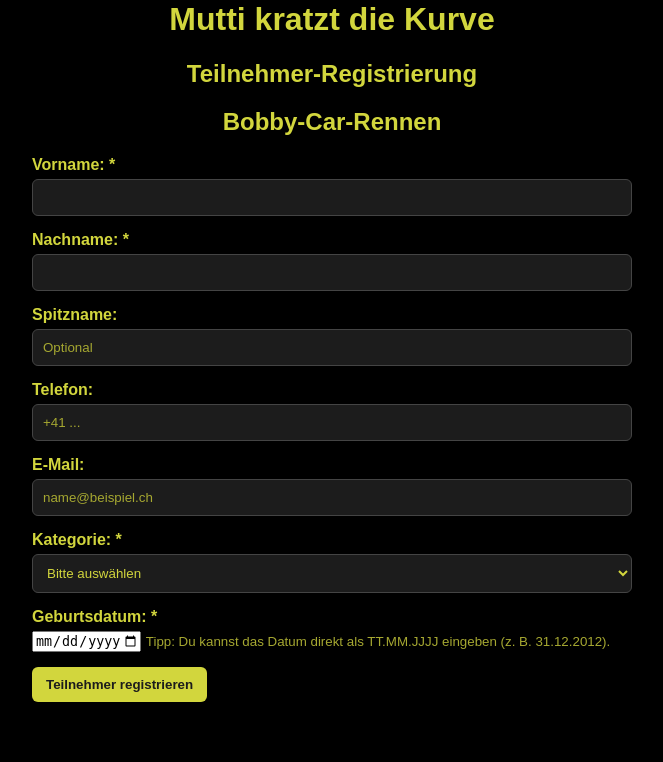
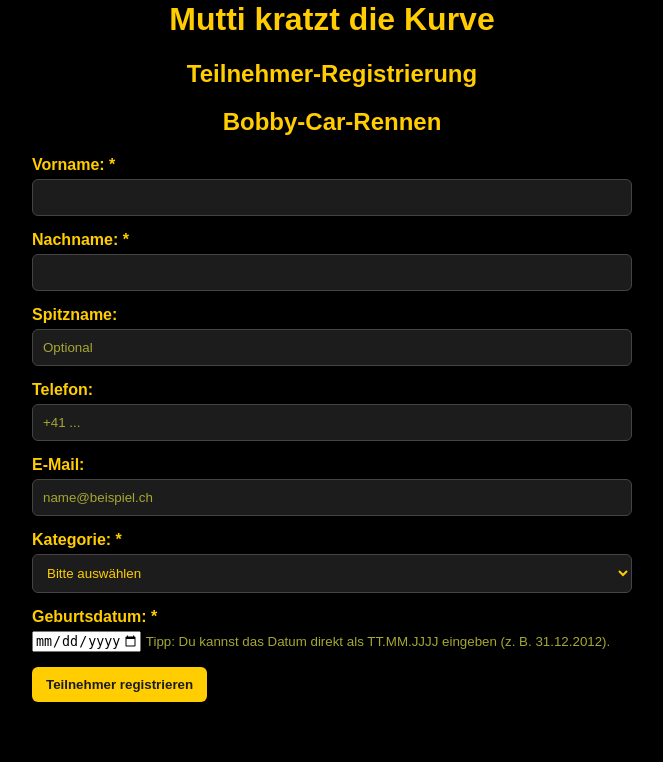
Before and after one commit to slvwagner/Zeitmessung, a PHP site: page /register.php in a window 1280 px wide. Shown: the part 219-981 px from the top of the page, without its empty margins (308-971 px from the left). Run offline with PHP 8.4, Linux system fonts and the light colour scheme; some libraries are stand-ins or nearby versions.

Commit message:
Changer color to mutterschiff logo color

```diff
--- a/source/XAMPP/register.php
+++ b/source/XAMPP/register.php
@@ -3,8 +3,8 @@
 header('Content-Type: text/html; charset=UTF-8');
 
 // === reCAPTCHA-Schlüssel (mit echten ersetzen) ===
-$RECAPTCHA_SITE_KEY   = '6Ld3uLErAAAAANkIa-qGehDMixDOGQrzDCGA0kLo';
-$RECAPTCHA_SECRET_KEY = '6Ld3uLErAAAAAMdVeHUwFrXsLcn9JeiJItIiA9Qw';
+$RECAPTCHA_SITE_KEY   = '';
+$RECAPTCHA_SECRET_KEY = '';
 
 // Datenbank-Verbindungsdaten
 $servername = "localhost";
@@ -228,10 +228,10 @@ $conn->close();
     <style>
         body { font-family: Arial, sans-serif; margin: 40px; background-color: #000; }
         .container { max-width: 600px; margin: 0 auto; background: #000; padding: 20px; border-radius: 8px; box-shadow: 0 0 10px rgba(0,0,0,0.4); }
-        h1 { color: #d2d63d; text-align: center; }
-        h2 { color: #d2d63d; text-align: center; }
+        h1 { color: #FFCD00; text-align: center; }
+        h2 { color: #FFCD00; text-align: center; }
         .form-group { margin-bottom: 15px; }
-        label { display: block; margin-bottom: 5px; font-weight: bold; color: #d2d63d; }
+        label { display: block; margin-bottom: 5px; font-weight: bold; color: #FFCD00; }
         input[type="text"],
         input[type="email"],
         input[type="number"],
@@ -242,18 +242,18 @@ $conn->close();
             border-radius: 6px;
             box-sizing: border-box;
             background-color: #1c1c1c;
-            color: #d2d63d;
+            color: #FFCD00;
         }
         /* Platzhalter & leere Option */
         input::placeholder,
         select option[value=""] { color: #a6a831; }
         input:focus, select:focus {
-            outline: none; border-color: #d2d63d; box-shadow: 0 0 5px #d2d63d;
+            outline: none; border-color: #FFCD00; box-shadow: 0 0 5px #FFCD00;
         }
 
         button[type="submit"], .back-link {
             display: inline-block;
-            background: #d2d63d;
+            background: #FFCD00;
             color: #1c1c1c;
             border: none;
             padding: 10px 14px;
@@ -269,7 +269,7 @@ $conn->close();
             border-radius: 6px;
             margin-bottom: 20px;
         }
-        .success { color: #d2d63d; border: 1px solid #4CAF50; }
+        .success { color: #FFCD00; border: 1px solid #4CAF50; }
         .error   { color: #ff6666; border: 1px solid #ff3333; }
 
         .grecaptcha-badge { z-index: 1000; }
```
